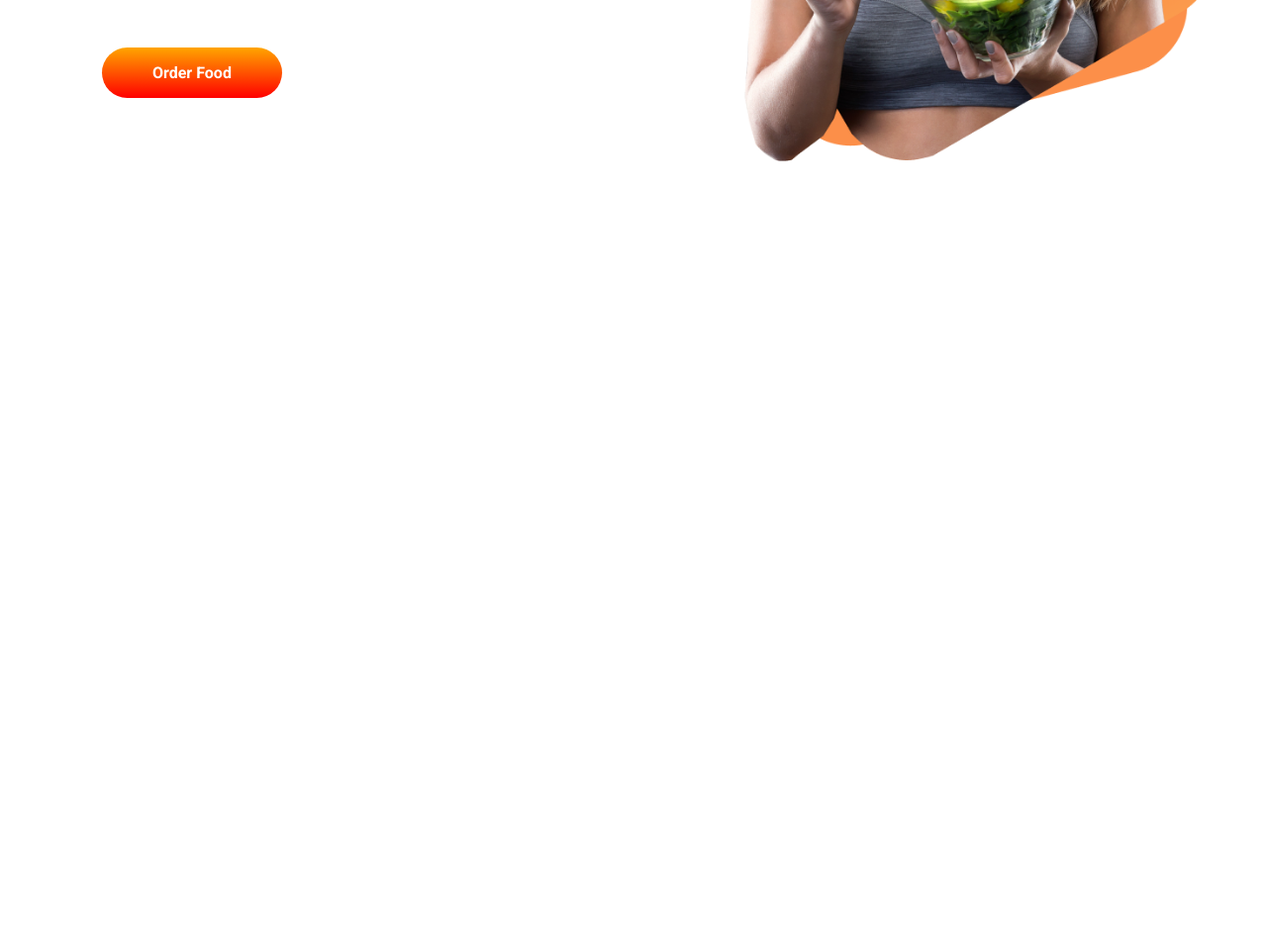
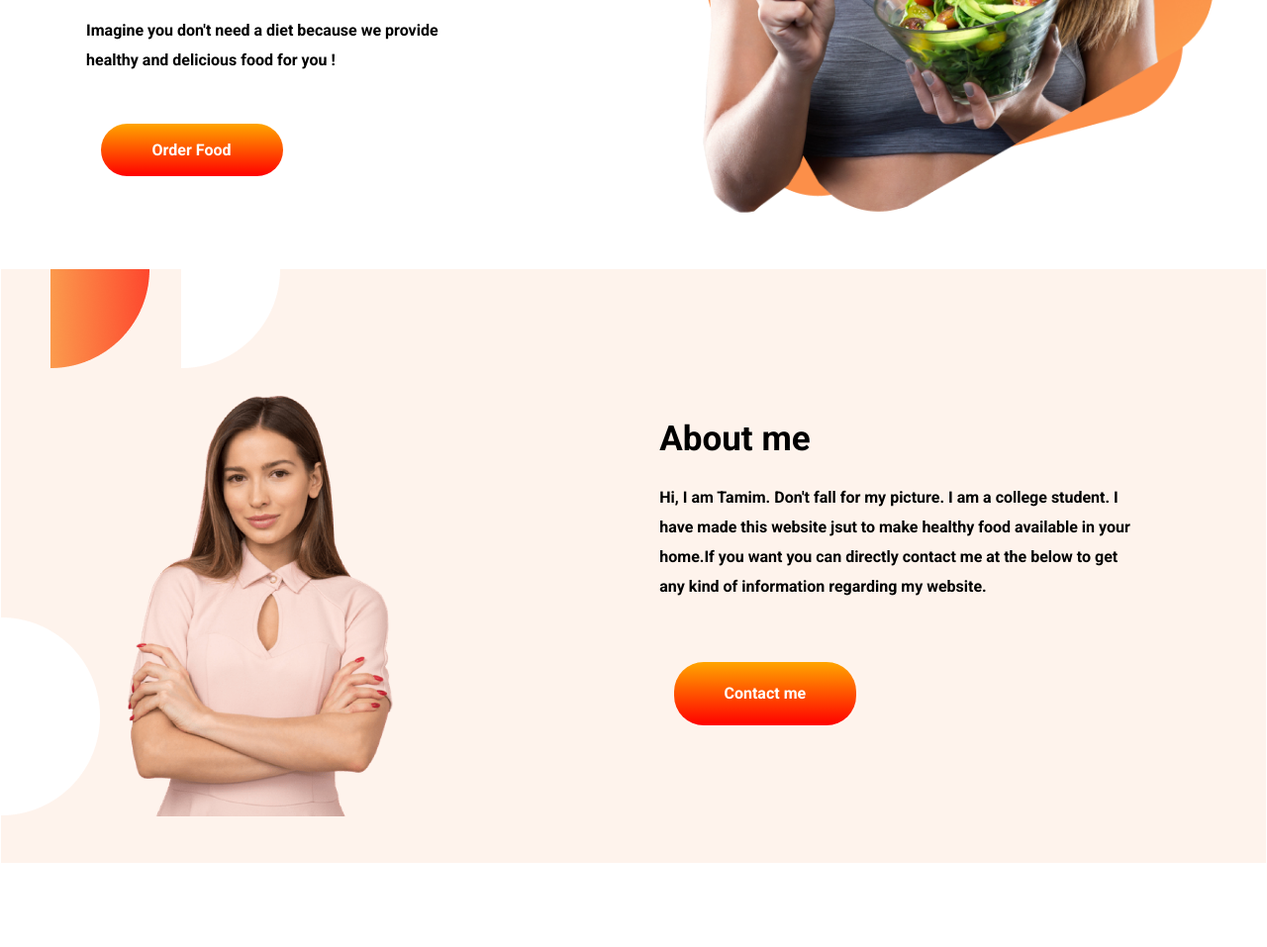
Before and after one commit to Tamim0133/food-network, a plain HTML site: page index.html in a window 1280 px wide. Shown: the part 489-1446 px from the top of the page at 99% size. Before the commit the page ends 800 px from the top, so only its background shows below. Drawn offline with Linux system fonts and the light colour scheme.

Commit message:
third commit

```diff
--- a/index.html
+++ b/index.html
@@ -19,13 +19,23 @@
                 Just Eat Healthy<br>
                 With Food Network</h1>
 
-            <p>Imagine you don't need a diet because we provide healthy and delicious food for you !</p><br>
+            <p id="about-me">Imagine you don't need a diet because  we provide<br> healthy and delicious food for you !</p><br>
             <p class="linking"><a href="">Order Food</a></p>
         </div>
         <div class="container-one">
-            <img src="images/female/Group 8425.png" alt="">
+            <img id="image-one" src="images/female/Group 8425.png" alt="">
         </div>
 
+    </section>
+    <section class="second">
+        <div class="container-two"><img id="image-two" src="images/female/Person Image.png" alt=""></div>
+        <div class="container-two" id="about-me" >
+            <h1>About me</h1>
+            <p >Hi, I am Tamim. Don't fall for my picture. I am a college student. I have made this website jsut to make healthy food available in your home.If you want you can directly contact me at the below to get any kind of information regarding my website. </p> <br>
+
+            <p class="linking"><a href="">Contact me</a></p>
+
+        </div>
     </section>
 </body>
 
--- a/style.css
+++ b/style.css
@@ -1,9 +1,8 @@
 body{padding: 0%;
 margin: 0%;
 font-family: 'Roboto', sans-serif;
-
 }
-section{margin: 2%;
+.first{margin: 2%;
     display: flex;}
  .container-one{padding-left: 5%;
 }
@@ -16,16 +15,26 @@ section{margin: 2%;
 }
 .linking{
     background-image: linear-gradient(orange,red);width: 150px;
-   padding:3%;
+   padding:17px;
     margin: 3%;
     text-align: center;
     border-radius: 30px;
     font-size:medium;
     font-weight: 600;
+
 }
-
 a{text-decoration: none;
     color: white;
-
 }
-div img{width: 100%;}
+.second{margin: 1px;
+display: flex;
+background-image:url(images/shapes/7.png) ;
+background-repeat: no-repeat;
+text-align:left;}
+.container-two{padding: 10%;
+}
+#image-one{width:100%;}
+#image-two{width: 95%;}
+h1{font-size: 35px;}
+#about-me{text-align:left;
+line-height: 30px;}
```
